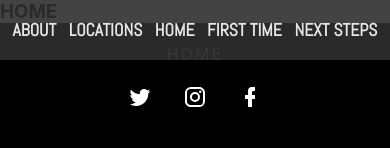
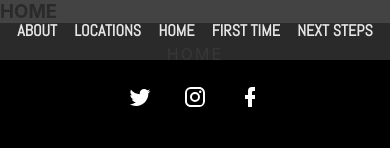
Before and after one commit to jlaluces123/C3LA-Project, a React (Create React App) app in the folder client/: page / in a window 390 px wide. Shown: the top 148 px of the page. Built offline with nearby package versions, Linux system fonts and the light colour scheme.

Commit message:
Small touch up on responsive font size

```diff
--- a/client/src/components/Navigation/Navigation.css
+++ b/client/src/components/Navigation/Navigation.css
@@ -29,7 +29,7 @@
 
 @media screen and (max-width: 500px) {
   .nav-link {
-    font-size: 1.1rem;
+    font-size: 1rem;
     letter-spacing: 0;
   }
 }
```
